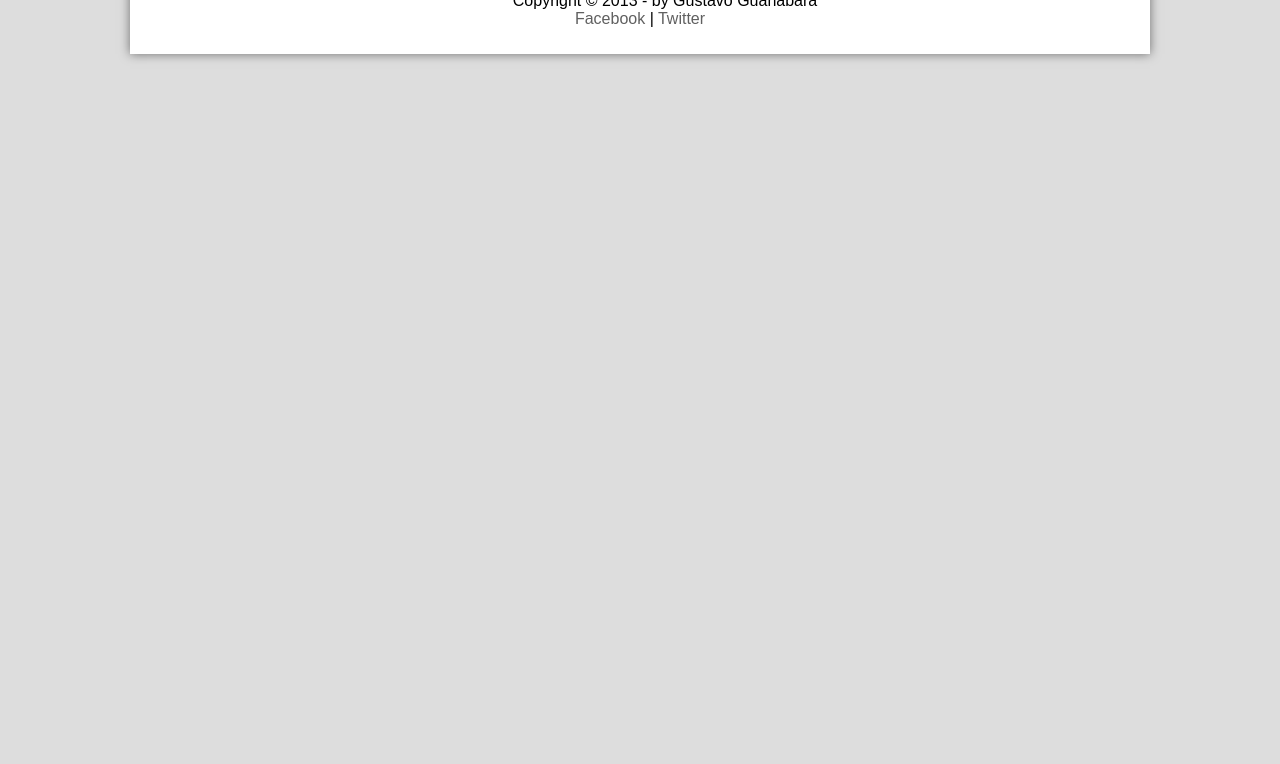
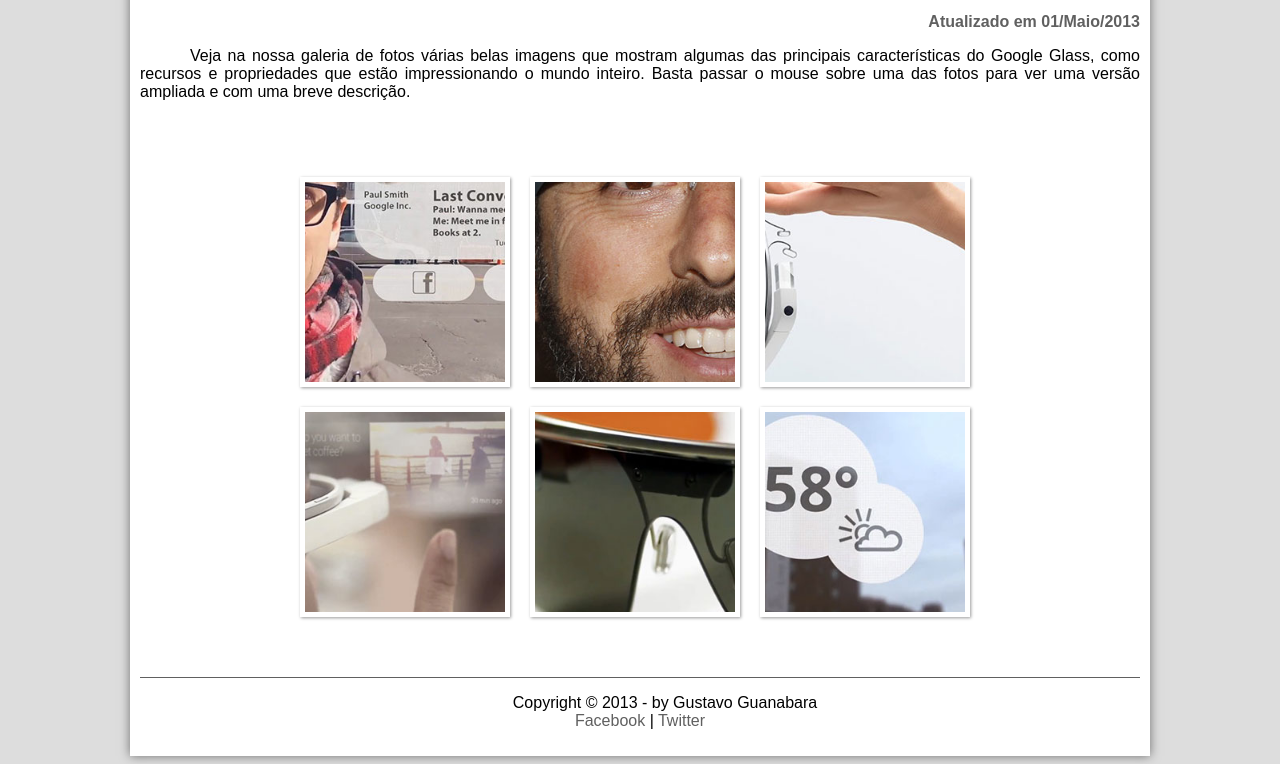
Before and after one commit to rennanlima/Projeto-curso-html5, a plain HTML site: page fotos.html in a window 1280 px wide. Shown: the part 291-1055 px from the top of the page. Before the commit the page ends 800 px from the top, so only its background shows below. Drawn offline with Linux system fonts and the light colour scheme.

Commit message:
Versão 3 do projeto glass do curso de html

```diff
--- a/_css/fotos.css
+++ b/_css/fotos.css
@@ -0,0 +1,142 @@
+@charset "UTF-8";
+
+ul#album-fotos {
+
+	width: 700px;
+	margin: 0 auto;
+	padding: 50px;
+	overflow: hidden;
+	list-style: none;
+
+}
+
+ul#album-fotos li {
+
+	float: left;
+	width: 200px;
+	height: 200px;
+	margin: 10px;
+	border: 5px solid #ffffff;
+	background-color: #ffffff;
+	box-shadow: 1px 1px 3px rgba(0,0,0,0.4);
+	-webkit-transition: all 0.4s ease-in;
+
+}
+
+ul#album-fotos li span {
+
+	opacity: 0;
+	color: #ffffff;
+	text-shadow: 1px, 1px, 1px #000000;
+	background-color: rgba(0,0,0,0.3);
+	font-size: 9pt;
+	line-height: 370px;
+	padding: 5px;
+
+}
+
+ul#album-fotos li:hover {
+
+	-webkit-transform: scale(1.5);
+
+}
+
+
+ul#album-fotos li:hover span {
+
+	opacity: 1;
+
+}
+
+ul#album-fotos li#foto01 {
+
+	background: url('../_imagens/galeria-01.jpg') no-repeat;
+	background-position: 50% 50%;
+	background-size: 400px 400px;
+	background-color: #ffffff;
+
+}
+
+ul#album-fotos li#foto01:hover {
+
+	background-position: 0px 0px;
+	background-size: 200px 200px;
+}
+
+ul#album-fotos li#foto02 {
+
+	background: url('../_imagens/galeria-02.jpg') no-repeat;
+	background-position: 50% 50%;
+	background-size: 400px 400px;
+	background-color: #ffffff;
+
+}
+
+ul#album-fotos li#foto02:hover {
+
+	background-position: 0px 0px;
+	background-size: 200px 200px;
+}
+
+ul#album-fotos li#foto03 {
+
+	background: url('../_imagens/galeria-03.jpg') no-repeat;
+	background-position: 50% 50%;
+	background-size: 400px 400px;
+	background-color: #ffffff;
+
+}
+
+ul#album-fotos li#foto03:hover {
+
+	background-position: 0px 0px;
+	background-size: 200px 200px;
+}
+
+
+ul#album-fotos li#foto04 {
+
+	background: url('../_imagens/galeria-04.jpg') no-repeat;
+	background-position: 50% 50%;
+	background-size: 400px 400px;
+	background-color: #ffffff;
+
+}
+
+ul#album-fotos li#foto04:hover {
+
+	background-position: 0px 0px;
+	background-size: 200px 200px;
+}
+
+
+ul#album-fotos li#foto05 {
+
+	background: url('../_imagens/galeria-05.jpg') no-repeat;
+	background-position: 50% 50%;
+	background-size: 400px 400px;
+	background-color: #ffffff;
+
+}
+
+ul#album-fotos li#foto05:hover {
+
+	background-position: 0px 0px;
+	background-size: 200px 200px;
+}
+
+
+ul#album-fotos li#foto06 {
+
+	background: url('../_imagens/galeria-06.jpg') no-repeat;
+	background-position: 50% 50%;
+	background-size: 400px 400px;
+	background-color: #ffffff;
+
+}
+
+ul#album-fotos li#foto06:hover {
+
+	background-position: 0px 0px;
+	background-size: 200px 200px;
+}
--- a/_css/specs.css
+++ b/_css/specs.css
@@ -9,14 +9,14 @@ section#conteudo {
 
 iframe#frame-spec {
 
-	width: 380px;
+	width: 400px;
 	height: 280px;
 	border: none;
 	overflow: hidden;
 
 }
 
-iframe#frame-spec::-webkit-scrollbar {
+iframe#frame-spec::-webkit-scroll-bar {
 
 	display: none;
 
--- a/fotos.html
+++ b/fotos.html
@@ -5,6 +5,7 @@
 	<meta charset="utf-8"/>
 	<title>Tudo sobre Google Glass</title>
 	<link rel="stylesheet" type="text/css" href="_css/estilo.css"/>
+	<link rel="stylesheet" type="text/css" href="_css/fotos.css">
 
 </head>
 
@@ -20,7 +21,7 @@
 <h2>A revolução do Google está chegando</h2>
 </hgroup>
 
-<img id="icone" src="_imagens/glass-oculos-preto-peq.png"/>
+<img id="icone" src="_imagens/fotos.png"/>
 
 <nav id="menu">
 
@@ -40,19 +41,31 @@
 
 </header>
 
-Glass > Fotos
-Galeria de Imagens do Google Glass
-por Gustavo Guanabara
-Atualizado em 01/Maio/2013
+<section id="corpo-full">
 
-Veja na nossa galeria de fotos várias belas imagens que mostram algumas das principais características do Google Glass, como recursos e propriedades que estão impressionando o mundo inteiro. Basta passar o mouse sobre uma das fotos para ver uma versão ampliada e com uma breve descrição.
+<article id="noticia-principal">
+	<header id="cabecalho-artigo">
 
-- Agenda e lembretes
-- Sergey Brin usando o Glass
-- Leve e compacto
-- Sensação de uma tela de 50"
-- Vários tipos de lente
-- Informações importantes
+<hgroup>
+	<h3>Glass > Fotos</h3>
+		<h1>Galeria de Imagens do Google Glass</h1>
+			<h2>por Gustavo Guanabara</h2>
+				<h3  class="direita">Atualizado em 01/Maio/2013</h3>
+</hgroup>
+</header>
+
+
+<p>Veja na nossa galeria de fotos várias belas imagens que mostram algumas das principais características do Google Glass, como recursos e propriedades que estão impressionando o mundo inteiro. Basta passar o mouse sobre uma das fotos para ver uma versão ampliada e com uma breve descrição.</p>
+
+<ul id="album-fotos">
+<li id="foto01"><span>Agenda e lembretes</span></li>
+<li id="foto02"><span>Sergey Brin usando o Glass</span></li>
+<li id="foto03"><span>Leve e compacto</span></li>
+<li id="foto04"><span>Sensação de uma tela de 50"</span></li>
+<li id="foto05"><span>Vários tipos de lente</span></li>
+<li id="foto06"><span>Informações importantes</span></li>
+
+</ul>
 
 <footer id="rodape">
 
```
Also changed, not shown: fale-conosco.html (+1 -1 lines), multimidia.html (+1 -1 lines), specs.html (+9 -3 lines), testejs01.html (deleted, +0 -16 lines), testejs02.html (deleted, +0 -35 lines), testejs03.html (deleted, +0 -35 lines).
